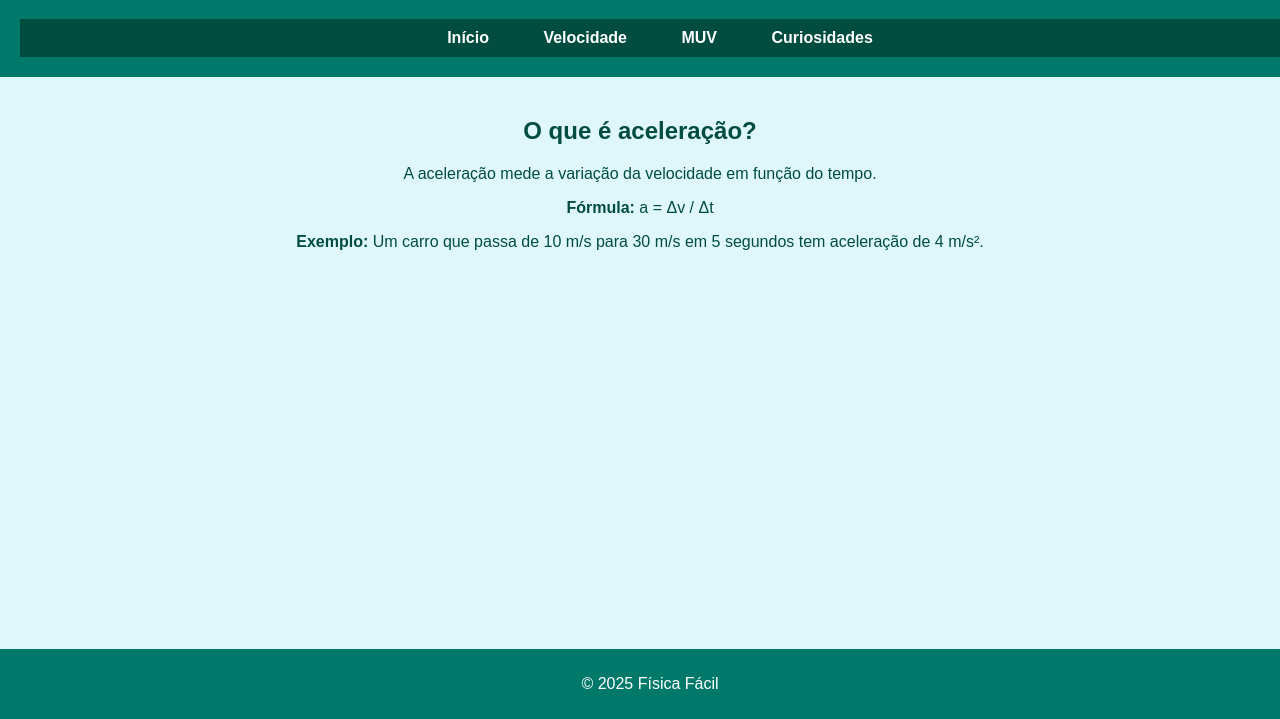
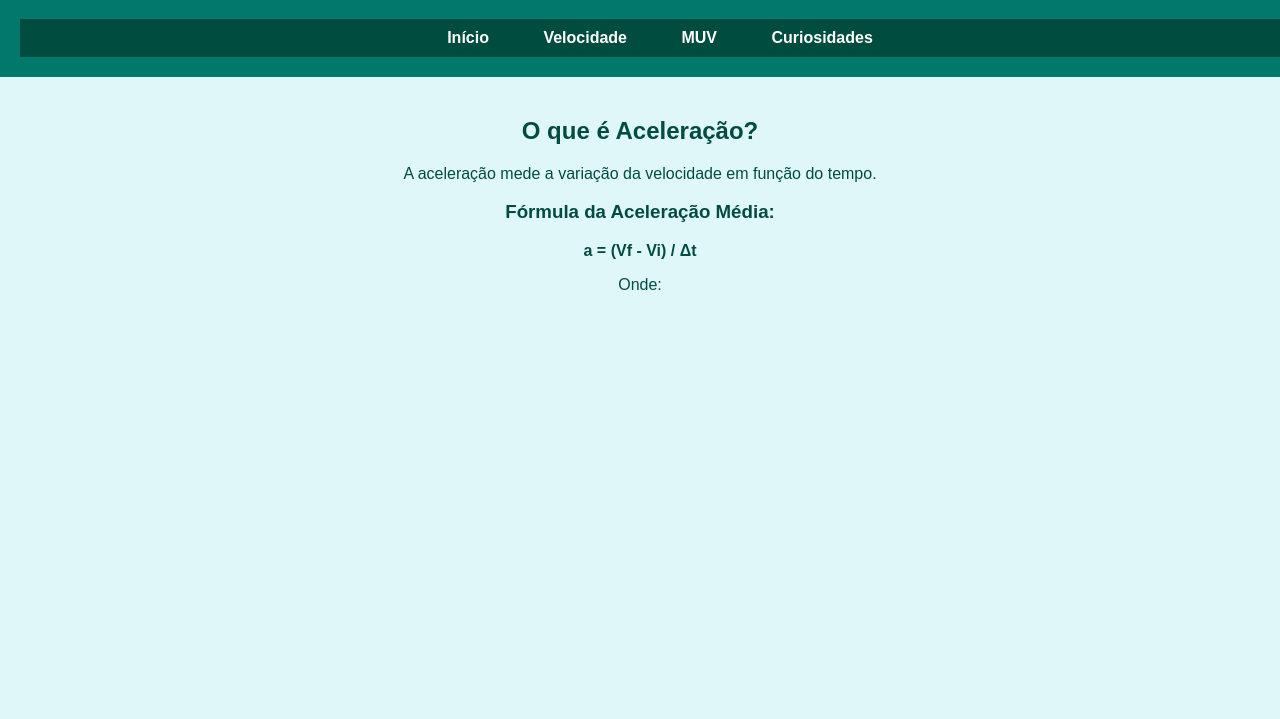
Before and after one commit to Samuel300908/Site-de-fisica, a plain HTML site: page aceleração.html in a window 1280 px wide. Shown: the part 81-800 px from the top of the page. Drawn offline with Linux system fonts and the light colour scheme.

Commit message:
Update aceleração.html

```diff
--- a/aceleração.html
+++ b/aceleração.html
@@ -19,13 +19,9 @@
         </nav>
     </header>
     <main>
-        <h2>O que é aceleração?</h2>
+        <h2>O que é Aceleração?</h2>
         <p>A aceleração mede a variação da velocidade em função do tempo.</p>
-        <p><strong>Fórmula:</strong> a = Δv / Δt</p>
-        <p><strong>Exemplo:</strong> Um carro que passa de 10 m/s para 30 m/s em 5 segundos tem aceleração de 4 m/s².</p>
-    </main>
-    <footer>
-        <p>&copy; 2025 Física Fácil</p>
-    </footer>
-</body>
-</html>
+
+        <h3>Fórmula da Aceleração Média:</h3>
+        <p><strong>a = (Vf - Vi) / Δt</strong></p>
+        <p>Onde:</p
```
